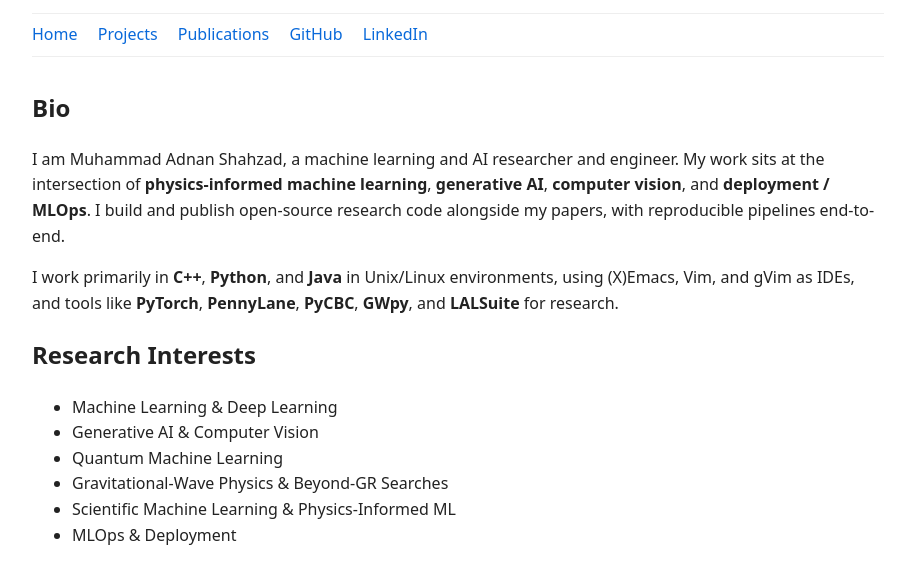
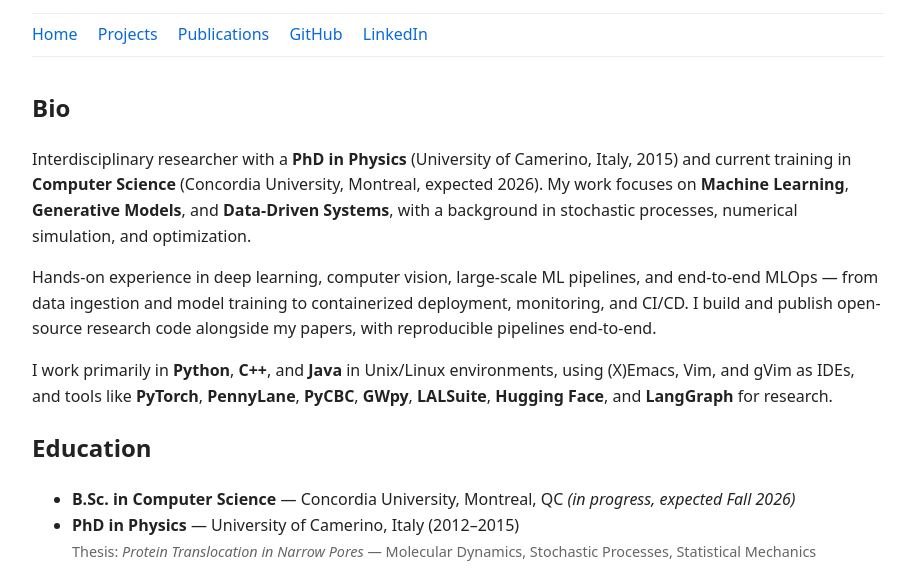
Before and after one commit to adnanphp/adnanphp.github.io, a plain HTML site: page pages/about.html in a window 1280 px wide. Shown: the part 154-731 px from the top of the page, without its empty margins (182-1097 px from the left). Drawn offline with Linux system fonts and the light colour scheme.

Commit message:
Align About page bio and interests with CV

```diff
--- a/assets/css/style.css
+++ b/assets/css/style.css
@@ -104,3 +104,5 @@ header .tagline {
   margin-top: .35rem;
   max-width: 60ch;
 }
+
+.muted { color: var(--muted); font-size: .9em; }
--- a/pages/about.html
+++ b/pages/about.html
@@ -24,29 +24,53 @@
     <section>
       <h2>Bio</h2>
       <p>
-        I am Muhammad Adnan Shahzad, a machine learning and AI researcher and engineer.
-        My work sits at the intersection of <strong>physics-informed machine learning</strong>,
-        <strong>generative AI</strong>, <strong>computer vision</strong>, and
-        <strong>deployment / MLOps</strong>. I build and publish open-source research
-        code alongside my papers, with reproducible pipelines end-to-end.
+        Interdisciplinary researcher with a <strong>PhD in Physics</strong> (University of
+        Camerino, Italy, 2015) and current training in <strong>Computer Science</strong>
+        (Concordia University, Montreal, expected 2026). My work focuses on
+        <strong>Machine Learning</strong>, <strong>Generative Models</strong>, and
+        <strong>Data-Driven Systems</strong>, with a background in stochastic processes,
+        numerical simulation, and optimization.
       </p>
       <p>
-        I work primarily in <strong>C++</strong>, <strong>Python</strong>, and <strong>Java</strong>
-        in Unix/Linux environments, using (X)Emacs, Vim, and gVim as IDEs, and tools like
-        <strong>PyTorch</strong>, <strong>PennyLane</strong>, <strong>PyCBC</strong>,
-        <strong>GWpy</strong>, and <strong>LALSuite</strong> for research.
+        Hands-on experience in deep learning, computer vision, large-scale ML pipelines,
+        and end-to-end MLOps — from data ingestion and model training to containerized
+        deployment, monitoring, and CI/CD. I build and publish open-source research code
+        alongside my papers, with reproducible pipelines end-to-end.
       </p>
+      <p>
+        I work primarily in <strong>Python</strong>, <strong>C++</strong>, and
+        <strong>Java</strong> in Unix/Linux environments, using (X)Emacs, Vim, and gVim
+        as IDEs, and tools like <strong>PyTorch</strong>, <strong>PennyLane</strong>,
+        <strong>PyCBC</strong>, <strong>GWpy</strong>, <strong>LALSuite</strong>,
+        <strong>Hugging Face</strong>, and <strong>LangGraph</strong> for research.
+      </p>
+    </section>
+
+    <section>
+      <h2>Education</h2>
+      <ul>
+        <li>
+          <strong>B.Sc. in Computer Science</strong> — Concordia University, Montreal, QC
+          <em>(in progress, expected Fall 2026)</em>
+        </li>
+        <li>
+          <strong>PhD in Physics</strong> — University of Camerino, Italy (2012–2015)<br>
+          <span class="muted">Thesis: <em>Protein Translocation in Narrow Pores</em> — Molecular Dynamics, Stochastic Processes, Statistical Mechanics</span>
+        </li>
+      </ul>
     </section>
 
     <section>
       <h2>Research Interests</h2>
       <ul>
         <li>Machine Learning &amp; Deep Learning</li>
-        <li>Generative AI &amp; Computer Vision</li>
-        <li>Quantum Machine Learning</li>
+        <li>Generative Models &amp; Generative AI</li>
+        <li>Computer Vision &amp; Multimodal AI</li>
+        <li>Quantum Machine Learning (Hybrid Quantum-Classical Models)</li>
+        <li>Scientific Machine Learning &amp; Physics-Informed ML</li>
         <li>Gravitational-Wave Physics &amp; Beyond-GR Searches</li>
-        <li>Scientific Machine Learning &amp; Physics-Informed ML</li>
-        <li>MLOps &amp; Deployment</li>
+        <li>LLMs, RAG &amp; Agentic AI Systems</li>
+        <li>MLOps, Deployment &amp; Observability</li>
       </ul>
     </section>
 
```
